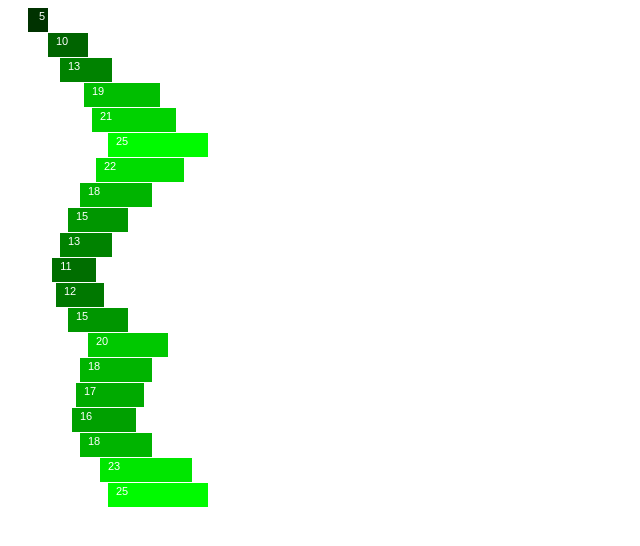
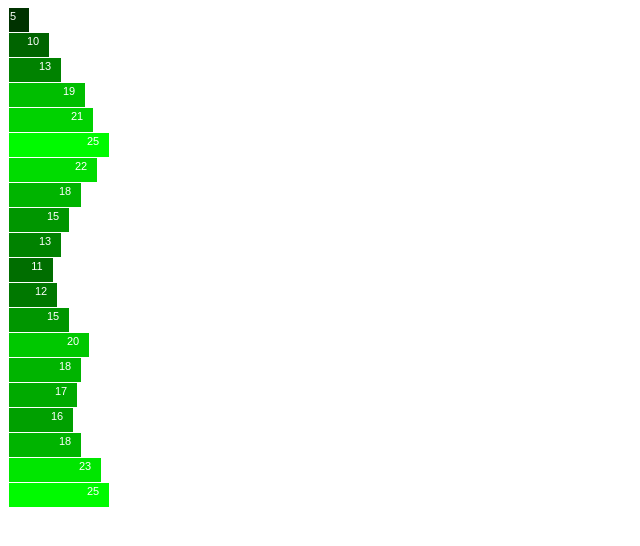
Before and after one commit to yl4161/yl4161.github.io, a plain HTML site: page chapter_06/21_z_EXERCISE.html in a window 1280 px wide. Shown: the whole page, without its empty margins (0-640 px from the left). Drawn offline with Linux system fonts and the light colour scheme.

Commit message:
WEEK3_EXERCISE

```diff
--- a/chapter_06/21_z_EXERCISE.html
+++ b/chapter_06/21_z_EXERCISE.html
@@ -16,7 +16,7 @@
 
 			//Width and height
 			var w = 500;
-			var h = 500;//NOTE: I have changed the height of the svg already so that the chart will not be clipped
+			var h = 500//NOTE: I have changed the height of the svg already so that the chart will not be clipped
 			var barPadding = 1;
 
 			var dataset = [ 5, 10, 13, 19, 21, 25, 22, 18, 15, 13,
@@ -38,7 +38,7 @@
 			   		return i * (w / dataset.length);
 			   })
 			   .attr("x", function(d) {
-			   		return (d * 4);
+			   		return 1;
 			   })
 			   .attr("height", w / dataset.length - barPadding)
 			   .attr("width", function(d) {
@@ -62,7 +62,7 @@
 			   		return i * (w / dataset.length) + (w / dataset.length - barPadding) / 2;
 			   })
 			   .attr("x", function(d) {
-			   		return (d * 4) + 14;
+			   		return (d * 4) - 15;
 			   })
 			   .attr("font-family", "sans-serif")
 			   .attr("font-size", "11px")
```
Also changed, not shown: 2 other files.
